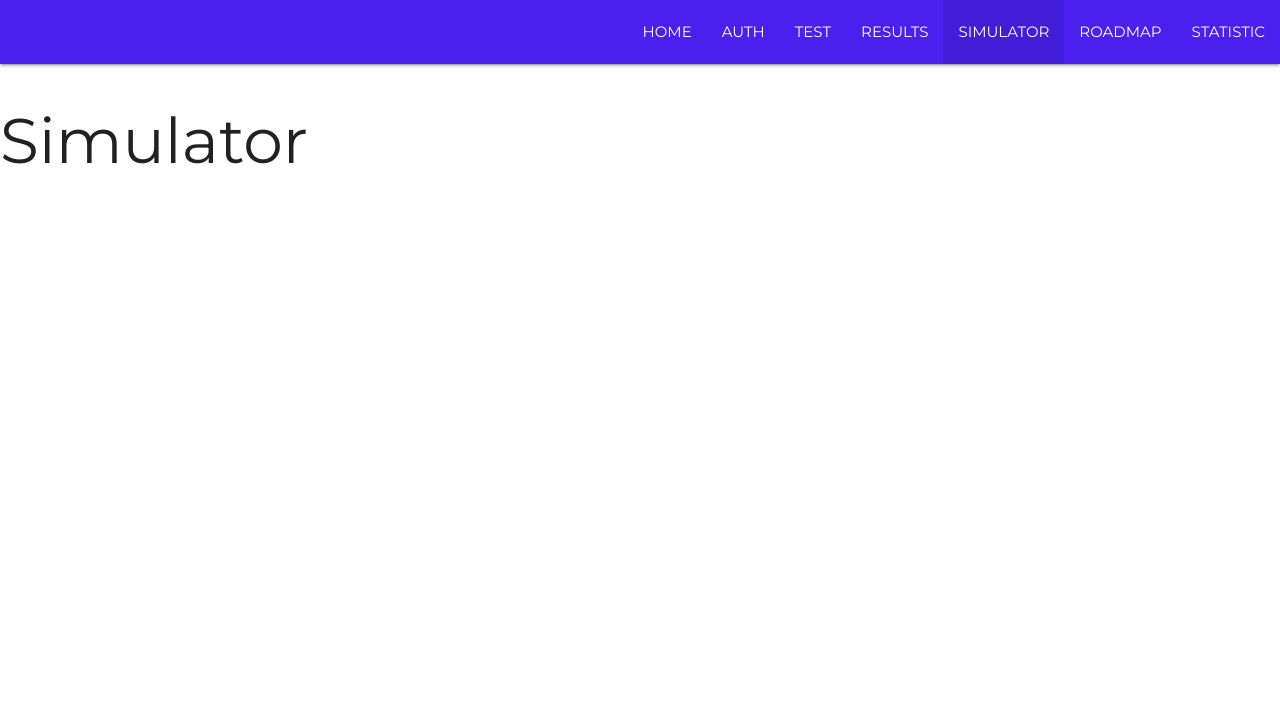
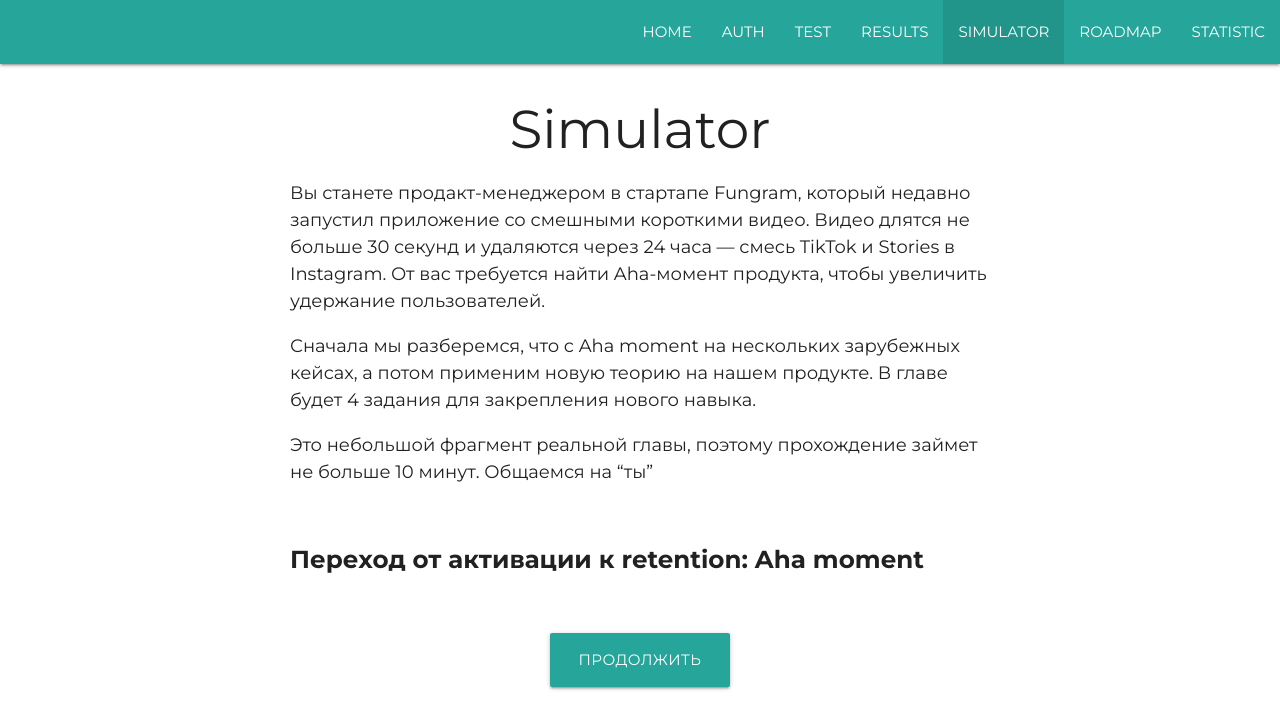
Before and after one commit to OleksandrBalashov/simulator, a React (Create React App) app: page /simulator in a window 1280 px wide. Shown: the top 728 px of the page. Built offline with nearby package versions, Linux system fonts and the light colour scheme.

Commit message:
start to do simulator

```diff
--- a/src/components/appBar/AppBar.module.css
+++ b/src/components/appBar/AppBar.module.css
@@ -12,5 +12,5 @@
 }
 
 nav {
-  background-color: #4a20ef;
+  background-color: #26a69a;
 }
--- /dev/null
+++ b/src/components/button/Button.js
@@ -0,0 +1,14 @@
+import React from 'react';
+import styles from './Button.module.css';
+
+const Button = ({ handleClick }) => {
+  return (
+    <div className={styles.wrap}>
+      <button className="btn-large" onClick={handleClick}>
+        Продолжить
+      </button>
+    </div>
+  );
+};
+
+export default Button;
--- /dev/null
+++ b/src/components/button/Button.module.css
@@ -0,0 +1,3 @@
+.wrap {
+  margin-top: 30px;
+}
--- /dev/null
+++ b/src/components/messages/alex/AlexMessages.js
@@ -0,0 +1,24 @@
+import React from 'react';
+import styles from './AlexMessages.module.css';
+import data from '../../../jsons/data-messages.json';
+
+const Messages = ({ count }) => {
+  return (
+    <div className={styles.messageWrap}>
+      <div>
+        <img
+          src="https://womo.ua/wp-content/uploads/2020/01/imgonline-com-ua-Shape-Q5MWJicSdFd.jpg"
+          alt=""
+          width="60"
+          className={styles.photo}
+        />
+      </div>
+
+      <div className={styles.backgroundWrap}>
+        <p>{data[count].text}</p>
+      </div>
+    </div>
+  );
+};
+
+export default Messages;
--- /dev/null
+++ b/src/components/messages/alex/AlexMessages.module.css
@@ -0,0 +1,18 @@
+.messageWrap {
+  display: flex;
+  margin-bottom: 20px;
+}
+
+.photo {
+  margin-right: 20px;
+}
+
+.backgroundWrap {
+  padding: 20px;
+  background-color: rgb(243, 243, 243);
+  border-radius: 20px;
+}
+
+.text {
+  margin: 0;
+}
--- /dev/null
+++ b/src/components/messages/user/UserMessages.js
@@ -0,0 +1,20 @@
+import React from 'react';
+import styles from './UserMessages.module.css';
+import data from '../../../jsons/data-user.json';
+
+const UserMessages = ({ count }) => {
+  return (
+    <div className={styles.messageWrap}>
+      <div className={styles.backgroundWrap}>
+        <p>{data[count].text}</p>
+      </div>
+      <div>
+        <div className={styles.avatar}>
+          <span>U</span>
+        </div>
+      </div>
+    </div>
+  );
+};
+
+export default UserMessages;
--- /dev/null
+++ b/src/components/messages/user/UserMessages.module.css
@@ -0,0 +1,25 @@
+.messageWrap {
+  display: flex;
+  margin-bottom: 20px;
+}
+
+.backgroundWrap {
+  padding: 20px;
+  background-color: rgb(243, 243, 243);
+  border-radius: 20px;
+}
+
+.text {
+  margin: 0;
+}
+
+.avatar {
+  display: flex;
+  align-items: center;
+  justify-content: center;
+  width: 60px;
+  height: 60px;
+  color: #ffffff;
+  border-radius: 50%;
+  background-color: rgb(25, 0, 255);
+}
--- /dev/null
+++ b/src/jsons/data-messages.json
@@ -0,0 +1,11 @@
+[
+  {
+    "text": "User, привет! Смотрел вчера отчет от нашего аналитика Джона. Retention январской когорты совсем низкий — только 5% пользователей остаются после недели в продукте."
+  },
+  {
+    "text": "Чувствую, что есть проблема в том, как мы доносим ценность продукта. Пользователи не испытывают Aha-момент, не понимают ценности продукта и уходят."
+  },
+  {
+    "text": "Да уж. Разберись, пожалуйста, как это можно исправить. Продуктовой команде нужны гипотезы, которые дадут кратный рост Retention для следующей когорты."
+  }
+]
--- /dev/null
+++ b/src/jsons/data-user.json
@@ -0,0 +1,6 @@
+[
+  {
+    "text": "Привет, Алекс! У меня были такие же мысли. Мы в декабре меняли воронку в продукте, похоже теперь не всем пользователям понятно, зачем им использовать Fungram."
+  },
+  { "text": "Хорошо, до конца дня отправлю." }
+]
--- a/src/pages/Simulator.js
+++ b/src/pages/Simulator.js
@@ -1,9 +1,75 @@
-import React from 'react';
+import React, { useState, useRef, useEffect } from 'react';
+import Button from '../components/button/Button';
+import AlexMessages from '../components/messages/alex/AlexMessages';
+import UserMessages from '../components/messages/user/UserMessages';
+import styles from './styles/Simulator.module.css';
 
 const Simulator = () => {
+  const [count, setCount] = useState(0);
+  const [block1, setBlock1] = useState(false);
+  const [block2, setBlock2] = useState(false);
+  const [block3, setBlock3] = useState(false);
+  const [block4, setBlock4] = useState(false);
+  const [block5, setBlock5] = useState(false);
+  const [block6, setBlock6] = useState(false);
+
+  // const countRef = useRef(0);
+
+  useEffect(() => {
+    const handleClick = () => {
+      // countRef.current += 1;
+      // let { current: count } = countRef;
+
+      if (count === 1) setBlock1(true);
+      if (count === 2) setBlock2(true);
+      if (count === 3) setBlock3(true);
+      if (count === 4) setBlock4(true);
+      if (count === 5) setBlock5(true);
+      if (count === 6) setBlock6(true);
+    };
+
+    handleClick();
+  }, [count]);
+
   return (
-    <div>
-      <h1>Simulator</h1>
+    <div className={styles.wrapper}>
+      <div className={styles.block}>
+        <h2 className="center-align">Simulator</h2>
+
+        <div className={styles.block}>
+          <p>
+            Вы станете продакт-менеджером в стартапе Fungram, который недавно
+            запустил приложение со смешными короткими видео. Видео длятся не
+            больше 30 секунд и удаляются через 24 часа — смесь TikTok и Stories
+            в Instagram. От вас требуется найти Aha-момент продукта, чтобы
+            увеличить удержание пользователей.
+          </p>
+          <p>
+            Сначала мы разберемся, что с Aha moment на нескольких зарубежных
+            кейсах, а потом применим новую теорию на нашем продукте. В главе
+            будет 4 задания для закрепления нового навыка.
+          </p>
+          <p>
+            Это небольшой фрагмент реальной главы, поэтому прохождение займет не
+            больше 10 минут. Общаемся на “ты”
+          </p>
+        </div>
+
+        <h5 className={styles.title}>
+          Переход от активации к retention: Aha moment
+        </h5>
+      </div>
+
+      {block1 && (
+        <b>Твой рабочий день начинается с сообщения Алекса, CEO Fungram.</b>
+      )}
+
+      {block2 && <AlexMessages count={0} />}
+      {block3 && <AlexMessages count={1} />}
+      {block4 && <UserMessages count={0} />}
+      {block5 && <AlexMessages count={2} />}
+      {block6 && <UserMessages count={1} />}
+      <Button handleClick={() => setCount(prev => prev + 1)} />
     </div>
   );
 };
--- /dev/null
+++ b/src/pages/styles/Simulator.module.css
@@ -0,0 +1,13 @@
+.wrapper {
+  max-width: 700px;
+  margin: 0 auto;
+}
+
+.title {
+  font-weight: 700;
+  font-size: 28;
+}
+
+.block {
+  margin-bottom: 60px;
+}
--- a/src/styles.css
+++ b/src/styles.css
@@ -12,5 +12,10 @@ body {
   font-family: Montserrat, Arial, sans-serif;
   font-weight: 400;
   font-size: 18px;
-  line-height: 1.2;
+  line-height: 1.5;
 }
+
+.btn-large {
+  display: block;
+  margin: 0 auto;
+}
```
